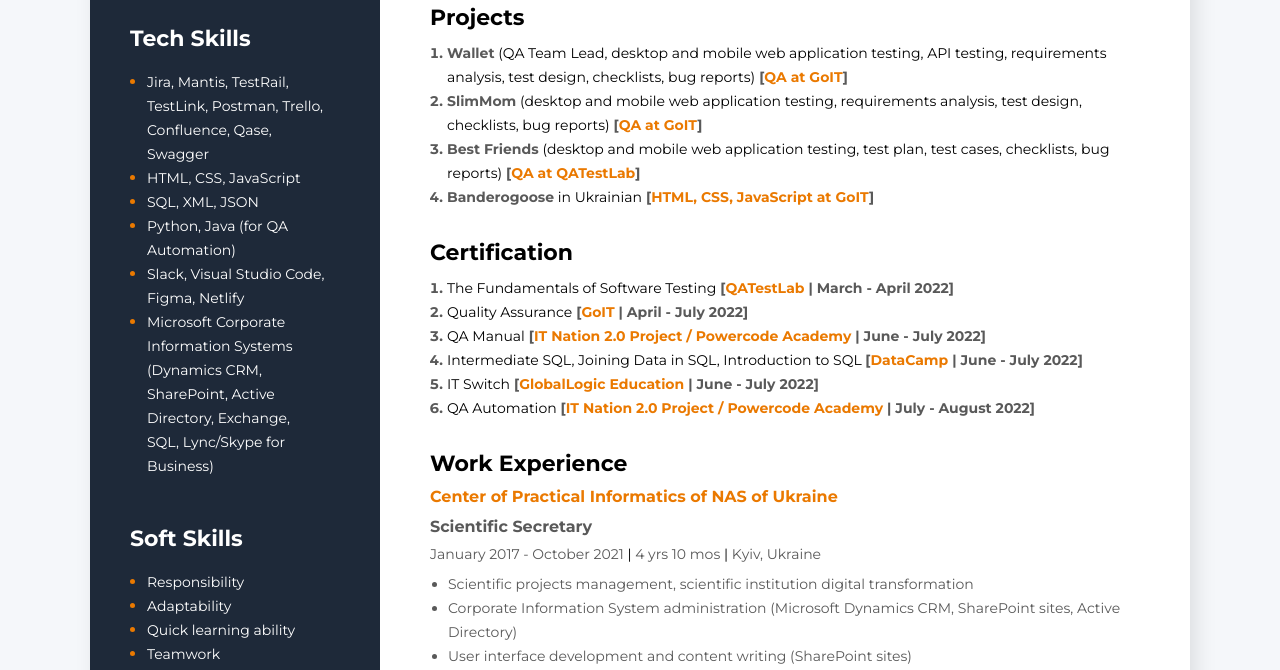
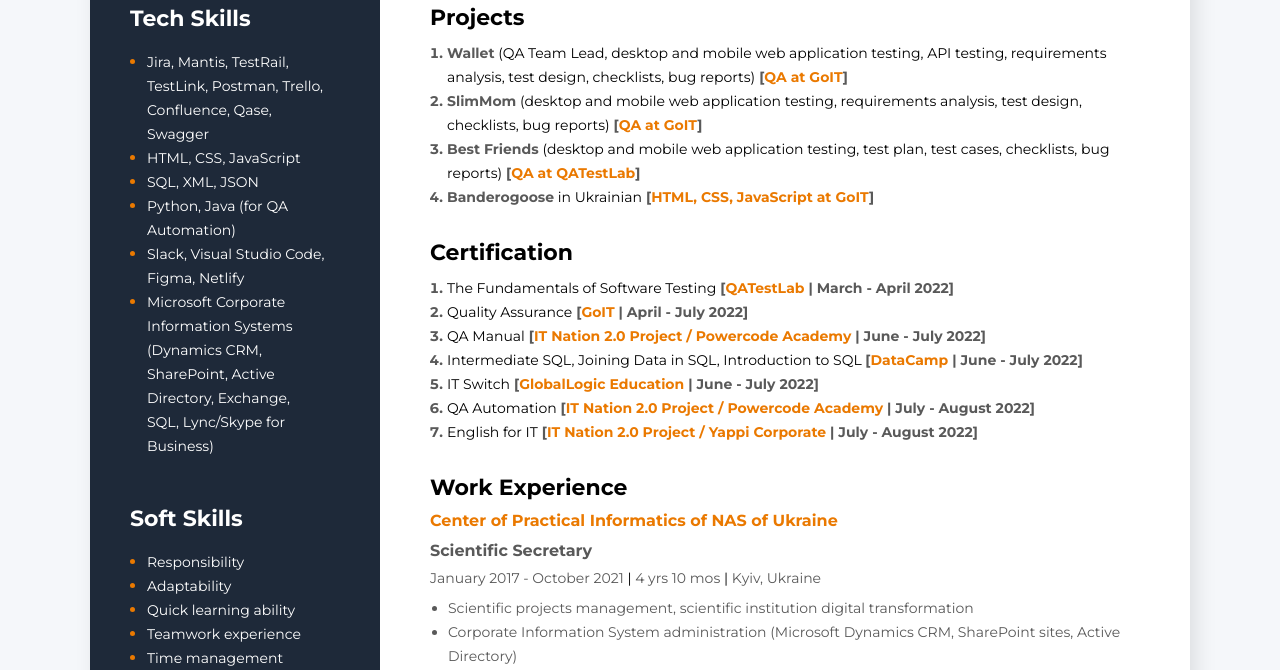
Before and after one commit to OlenaRadchenko/Resume, a plain HTML site: page index.html in a window 1280 px wide. Shown: the part 280-950 px from the top of the page. Drawn offline with Linux system fonts and the light colour scheme.

Commit message:
Update index.html

```diff
--- a/css/styles.css
+++ b/css/styles.css
@@ -147,7 +147,7 @@ body {
 .sidebar-section {
   background: var(--my-sidebar);
   width: 280px;
-  padding: 20px 10px 40px 0px;
+  padding: 0px 10px 40px 0px;
 }
 .contacts-section {
   width: 280px;
--- a/index.html
+++ b/index.html
@@ -124,6 +124,13 @@
                         <span class="my-projects-list-text">
                             <a class="my-projects-list-link" target="_blank" href="https://powercode.academy/uk/">QA Automation</a>
                             <span class="my-projects-list-item"> [</span>IT Nation 2.0 Project / Powercode Academy
+                            <span class="education-divider">| July - August 2022</span><span class="my-projects-list-item">]</span>
+                        </span>
+                    </li>
+                    <li class="my-projects-list-item">
+                        <span class="my-projects-list-text">
+                            <a class="my-projects-list-link" target="_blank" href="https://yappicorp.com.ua/anhlijska-online">English for IT</a>
+                            <span class="my-projects-list-item"> [</span>IT Nation 2.0 Project / Yappi Corporate
                             <span class="education-divider">| July - August 2022</span><span class="my-projects-list-item">]</span>
                         </span>
                     </li>
@@ -291,7 +298,7 @@
                     <li><span class="skills-text">Responsibility</span></li>
                     <li><span class="skills-text">Adaptability</span></li>
                     <li><span class="skills-text">Quick learning ability</span></li>
-                    <li><span class="skills-text">Teamwork</span></li>
+                    <li><span class="skills-text">Teamwork experience</span></li>
                     <li><span class="skills-text">Time management</span></li>
                 </ul>
             </div>
```
